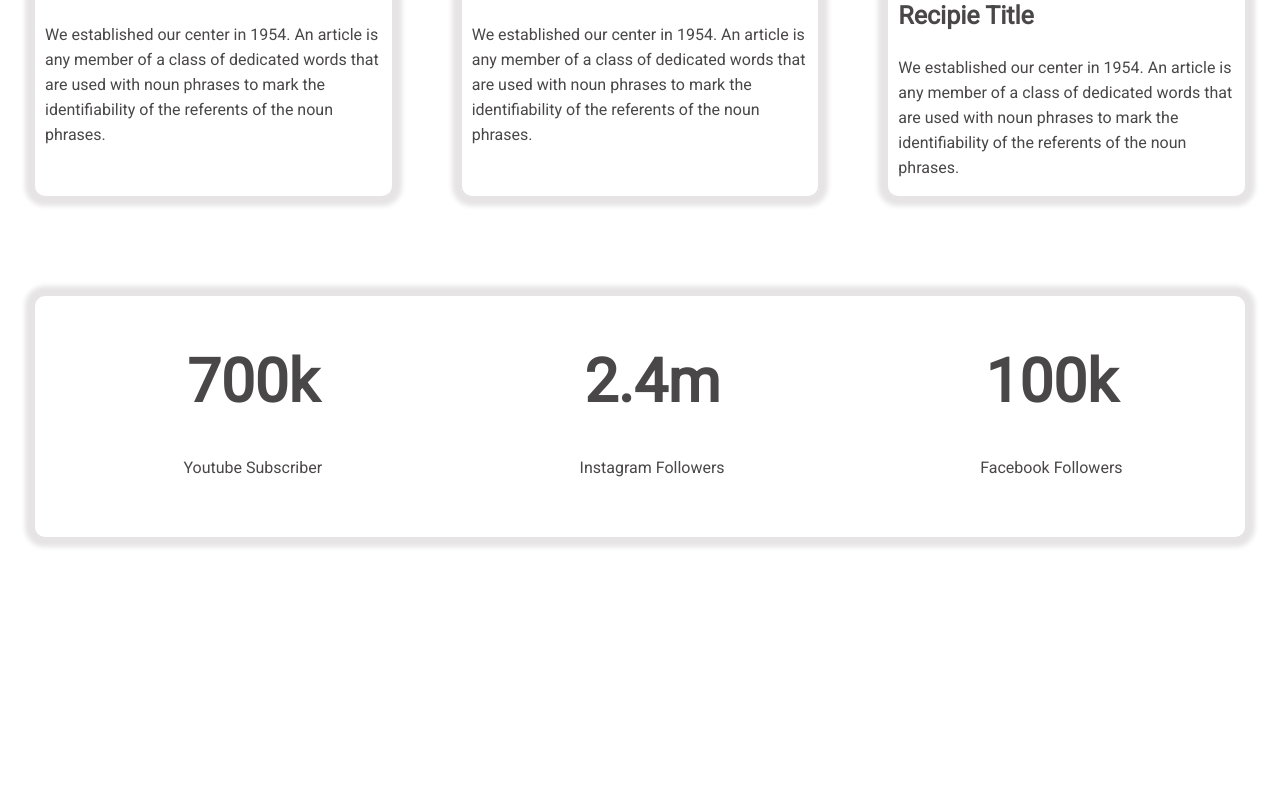
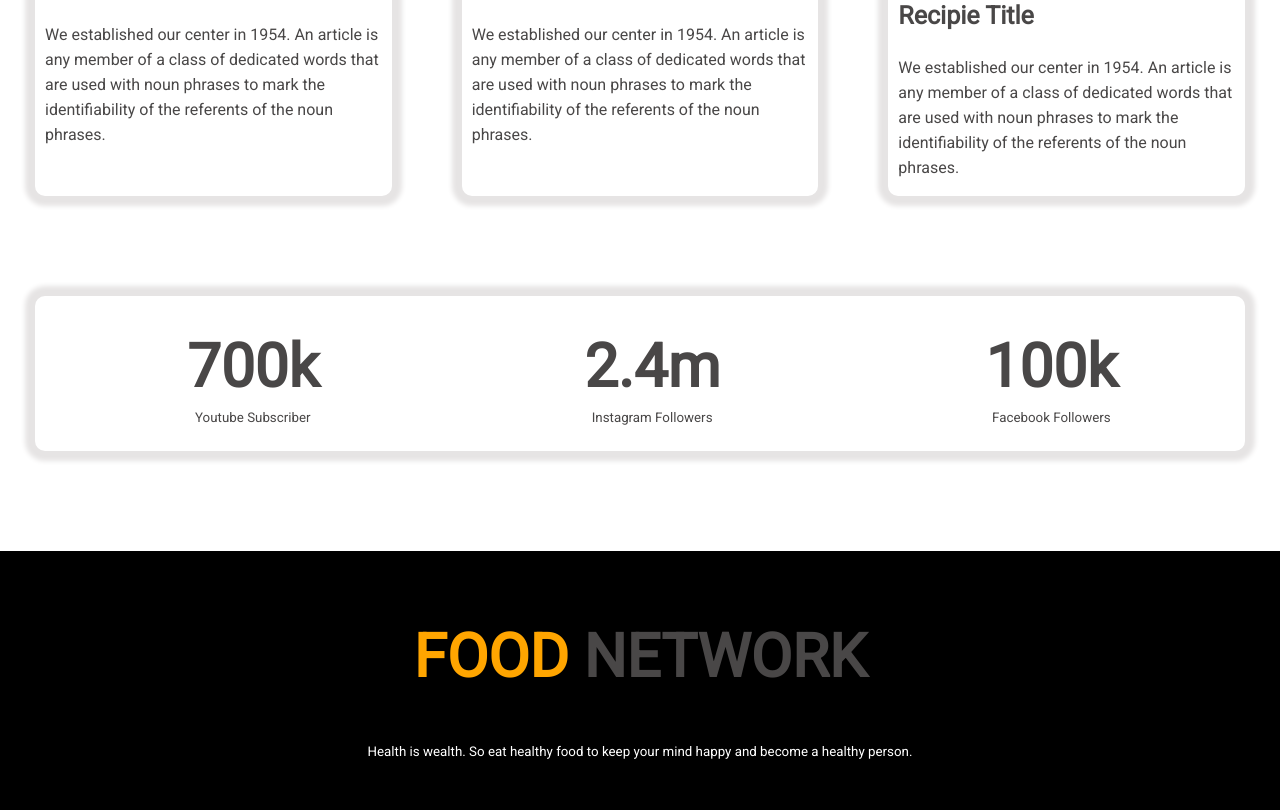
Before and after one commit to dipu1307/food-networking, a plain HTML site: page index.html in a window 1280 px wide. Shown: the part 2298-3108 px from the top of the page. Before the commit the page ends 2935 px from the top, so only its background shows below. Drawn offline with Linux system fonts and the light colour scheme.

Commit message:
final commit

```diff
--- a/index.html
+++ b/index.html
@@ -100,20 +100,24 @@
 
     <section class="counter-area flexi">
       <div class="counter-item">
-        <h2>
-          700k <br />
-          <span>Youtube Subscriber</span>
-        </h2>
+        <h2>700k</h2>
+        <small>Youtube Subscriber</small>
       </div>
       <div class="counter-item">
-        <h2>
-          2.4m <br />
-          <span>Instagram Followers</span>
-        </h2>
+        <h2>2.4m</h2>
+        <small>Instagram Followers</small>
       </div>
       <div class="counter-item">
-        <h2>100k <br /><span>Facebook Followers</span></h2>
+        <h2>100k</h2>
+        <small>Facebook Followers</small>
       </div>
     </section>
+    <footer>
+      <h2><span class="orange-color">FOOD</span> NETWORK</h2>
+      <small>
+        Health is wealth. So eat healthy food to keep your mind happy and become
+        a healthy person.
+      </small>
+    </footer>
   </body>
 </html>
--- a/style.css
+++ b/style.css
@@ -113,12 +113,24 @@ h3 {
   margin: 0 35px;
   margin-bottom: 100px;
 }
-h2 span {
-  font-weight: normal;
-  font-size: 16px;
+.counter-area h2 {
+  margin-bottom: 5px;
+  margin-top: 10px;
 }
 .counter-item {
   width: 30%;
   margin-left: 3%;
   text-align: center;
+  margin-top: 25px;
+  margin-bottom: 25px;
 }
+
+/* Footer Area */
+footer {
+  background: black;
+  text-align: center;
+  padding: 20px 10px 50px;
+}
+footer small {
+  color: #fff;
+}
```
